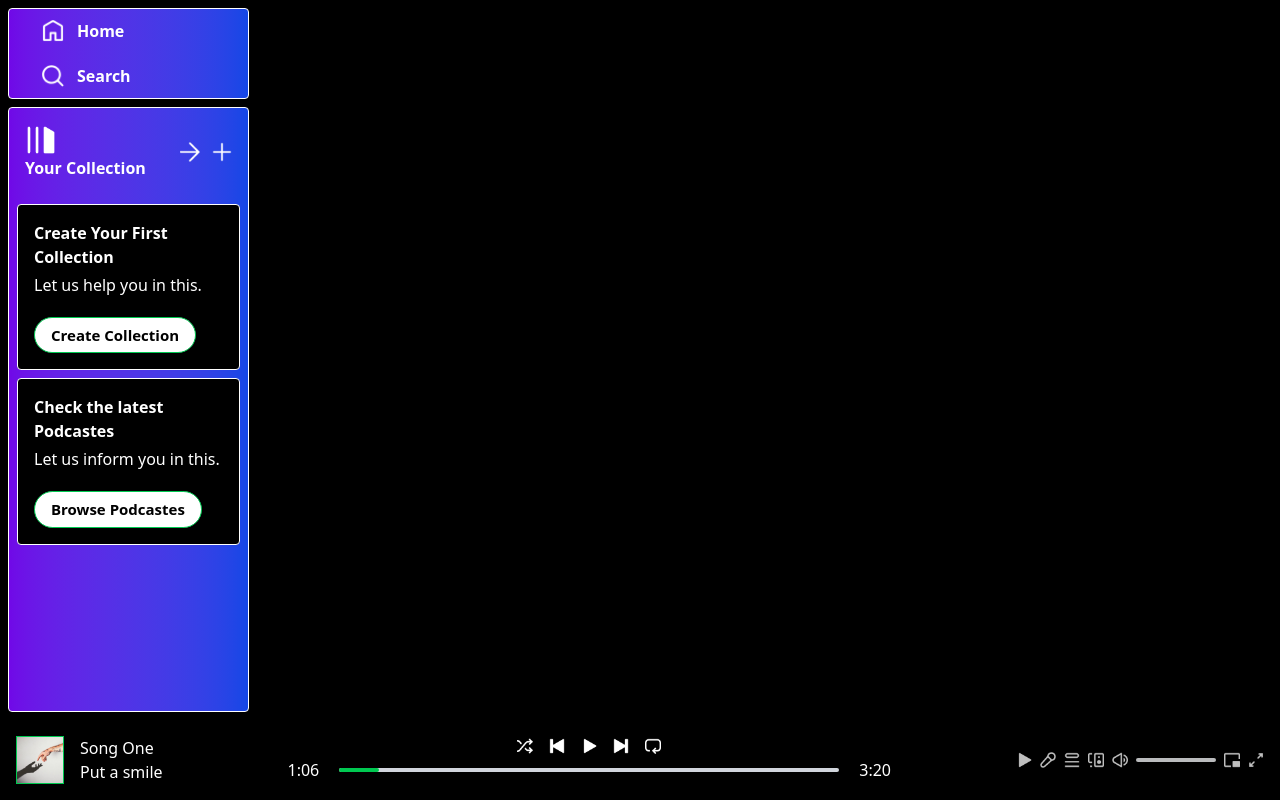
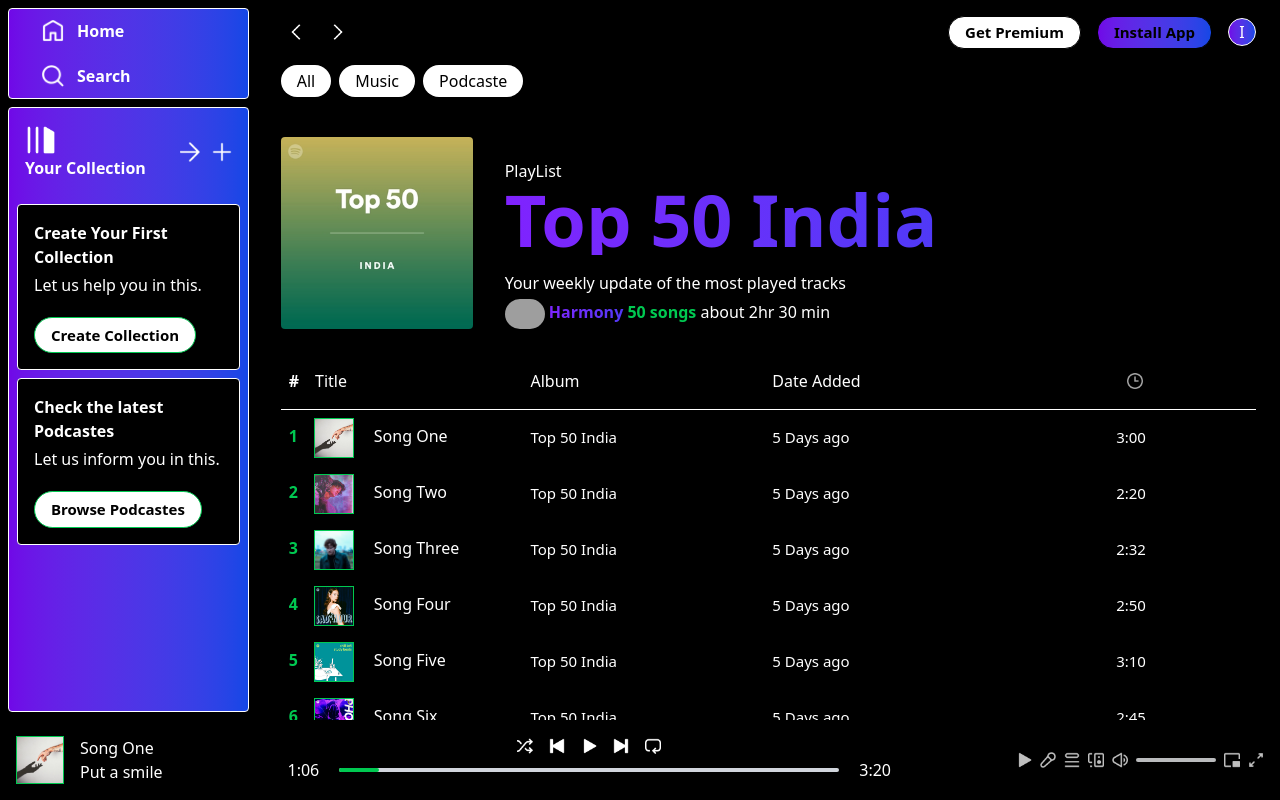
Before and after one commit to Webdev-Ishan/Harmony, a React (Vite) app: page /album/1 in a window 1280 px wide. Built offline with nearby package versions, Linux system fonts and the light colour scheme; grey boxes are pictures that could not be loaded.

Commit message:
The album info page is completly ready

```diff
--- a/src/components/AlbumItem.jsx
+++ b/src/components/AlbumItem.jsx
@@ -1,8 +1,12 @@
 import React from 'react'
+import { useNavigate } from 'react-router-dom'
 
 const AlbumItem = ({image,name,desc,id}) => {
+
+  const navigate= useNavigate()
+
   return (
-    <div className='min-w-[180px] p-2 px-3 rounded cursor-pointer hover:bg-gradient-to-r from-violet-800 to-blue-800 border-1 border-white duration-300 mr-2'>
+    <div onClick={()=>{navigate(`/album/${id}`)}} className='min-w-[180px] p-2 px-3 rounded cursor-pointer hover:bg-gradient-to-r from-violet-800 to-blue-800 border-1 border-white duration-300 mr-2'>
       <img className='rounded' src={image} alt="" />
       <p className='font-bold mt-2 mb-1'>{name}</p>
     <p className='text-slate-200 text-sm'>{desc}</p>
--- a/src/components/Display.jsx
+++ b/src/components/Display.jsx
@@ -1,6 +1,7 @@
 import React from 'react'
 import { Route,Routes } from 'react-router-dom'
 import DisplayHome from './DisplayHome'
+import Displayalbum from './displayalbum'
 
 const Display = () => {
   return (
@@ -9,7 +10,7 @@
       <Routes>
 
         <Route path='/' element={<DisplayHome/>}/>
-
+        <Route  path='/album/:id' element={<Displayalbum/>} />
       </Routes>
     </div>
   )
--- a/src/components/DisplayHome.jsx
+++ b/src/components/DisplayHome.jsx
@@ -2,6 +2,8 @@
 import Navbar from './Navbar'
 import {albumsData} from '../assets/frontend-assets/assets'
 import AlbumItem from './AlbumItem'
+import { songsData } from '../assets/frontend-assets/assets'
+import SongItem from './songItem'
 
 const DisplayHome = () => {
   return (
@@ -15,6 +17,15 @@
 
 
       </div>
+
+      <div className='mb-4 '>
+<h1 className='my-5 font-bold text-2xl'>Today's Trending</h1>
+<div className='flex overflow-auto'>
+{songsData.map((items,index)=>( <SongItem key={index} name={items.name} desc={items.desc} id={items.id} image={items.image}  /> ))}
+</div>
+
+
+      </div>
     </>
   )
 }
--- /dev/null
+++ b/src/components/Displayalbum.jsx
@@ -0,0 +1,65 @@
+import React from 'react'
+import Navbar from './Navbar'
+import { useParams } from 'react-router-dom'
+import { albumsData, songsData } from '../assets/frontend-assets/assets'
+import { assets } from '../assets/frontend-assets/assets'
+const Displayalbum = () => {
+const {id} = useParams()
+const albumdata = albumsData[id];
+
+
+
+  return (
+    <>
+    <div>
+      <Navbar/>
+
+      <div className='mt-10 flex gap-8 flex-col md:flex-row md:items-end'>
+
+<img className='w-48 rounded' src={albumdata.image} alt="" />
+<div className='flex flex-col'>
+    <p>PlayList</p>
+<h2 className='text-5xl font-bold mb-4 md:text-7xl bg-gradient-to-r from-violet-600 to-indigo-600 bg-clip-text text-transparent'>{albumdata.name}</h2>
+<h4>{albumdata.desc}</h4>
+<p className='mt-1'>
+    <img className='inline-block w-10 rounded-4xl' src="https://img.freepik.com/free-photo/3d-render-music-note-illustration-design_460848-8745.jpg?ga=GA1.1.1403713484.1741600599&semt=ais_hybrid" alt="" />
+<b className='bg-gradient-to-r from-violet-600 to-indigo-600 bg-clip-text text-transparent'> Harmony   </b>
+<b className='text-green-500'>  50 songs </b>
+  about 2hr 30 min
+
+</p>
+</div>
+      </div>
+    </div>
+
+<div className='grid grid-cols-3 sm:grid-cols-4 mt-10 mb-4 pl-2 text-white'>
+<p><b className='mr-4' >#</b>Title</p>
+<p>Album</p>
+<p className='hidden sm:block'>Date Added</p>
+<img className='m-auto w-4' src={assets.clock_icon} alt="" />
+
+</div>
+<hr />
+{
+
+    songsData.map((items,index)=>(
+  <div className='grid grid-cols-3 sm:grid-cols-4 gap-2 p-2 items-center cursor-pointer hover:bg-gradient-to-r from-violet-700 to-blue-700'>
+
+<p className='text-white'>
+<b className='mr-4 text-green-500'>{index+1}</b>
+<img className='inline w-10 mr-5 border-1 border-green-500' src={items.image} alt="" />
+{items.name}
+</p>
+
+<p className='text-[15px]'>{albumdata.name}</p>
+<p className='text-[15px]'>5 Days ago</p>
+<p className='text-[15px] text-center'>{items.duration}</p>
+  </div>
+
+    ))
+}
+    </>
+  )
+}
+
+export default Displayalbum
--- /dev/null
+++ b/src/components/songItem.jsx
@@ -0,0 +1,13 @@
+import React from 'react'
+
+const songItem = ({name,image,desc,id}) => {
+  return (
+    <div className='min-w-[180px] p-2 px-3 rounded cursor-pointer  hover:bg-gradient-to-r from-violet-700 to-blue-700'>
+      <img className='rounded' src={image} alt="" />
+     <p className='font-bold mt-2 mb-1'>{name}</p>
+    <p className='text-slate-200 text-sm'>{desc}</p>
+    </div>
+  )
+}
+
+export default songItem
```
